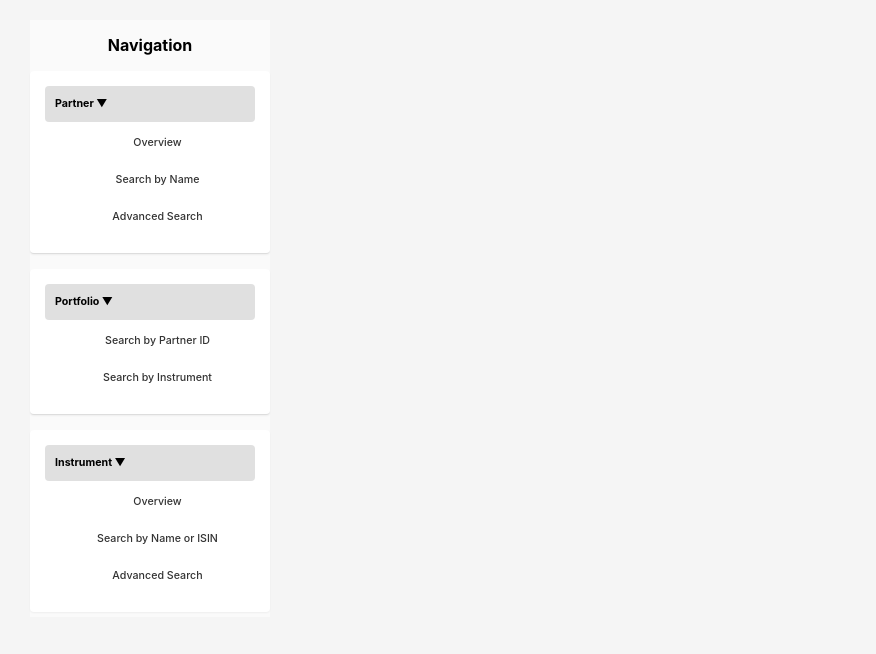
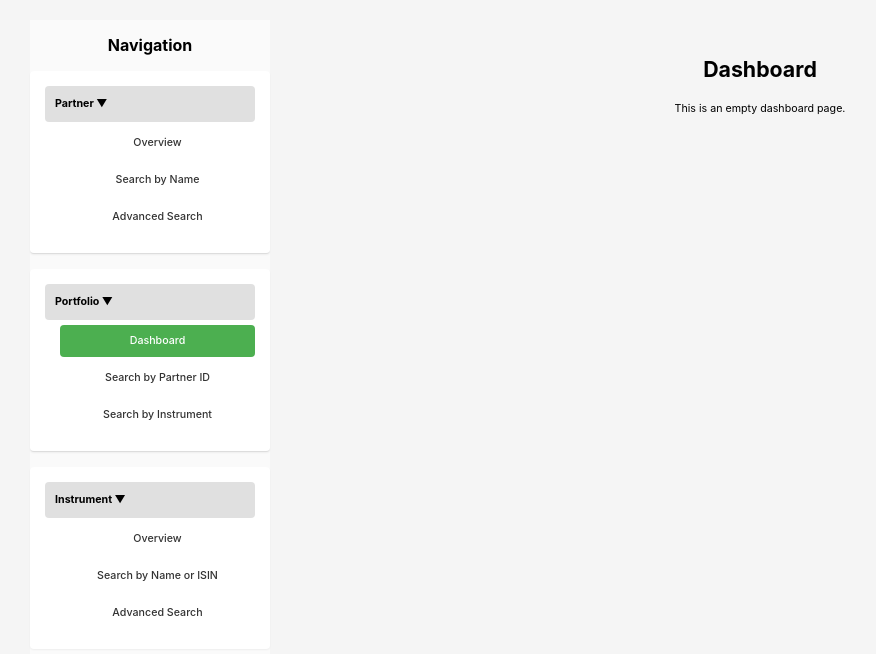
Before and after one commit to dnlwrthstr/graphql-opensearch, a React (Create React App) app in the folder frontend/: page /dashboard in a window 1280 px wide. Shown: the top 654 px of the page, without its empty margins (10-886 px from the left). Built offline with nearby package versions, Linux system fonts and the light colour scheme.

Commit message:
Add Dashboard page under Portfolio menu

```diff
--- a/frontend/src/App.js
+++ b/frontend/src/App.js
@@ -13,6 +13,7 @@ import AdvancedInstrumentSearch from './components/AdvancedInstrumentSearch';
 import PortfoliosWithInstrument from './components/PortfoliosWithInstrument';
 import PartnerOverviewPage from './components/PartnerOverviewPage';
 import InstrumentOverviewPage from './components/InstrumentOverviewPage';
+import Dashboard from './components/Dashboard';
 
 // Initialize Apollo Client
 const client = new ApolloClient({
@@ -39,6 +40,7 @@ function App() {
               <Route path="/portfolios-with-instrument" element={<PortfoliosWithInstrument />} />
               <Route path="/partner-overview" element={<PartnerOverviewPage />} />
               <Route path="/instrument-overview" element={<InstrumentOverviewPage />} />
+              <Route path="/dashboard" element={<Dashboard />} />
             </Routes>
           </main>
         </div>
--- /dev/null
+++ b/frontend/src/components/Dashboard.js
@@ -0,0 +1,12 @@
+import React from 'react';
+
+function Dashboard() {
+  return (
+    <div className="dashboard-container">
+      <h1>Dashboard</h1>
+      <p>This is an empty dashboard page.</p>
+    </div>
+  );
+}
+
+export default Dashboard;
--- a/frontend/src/components/Navigation.js
+++ b/frontend/src/components/Navigation.js
@@ -67,6 +67,14 @@ function Navigation() {
             <ul className="submenu">
               <li>
                 <NavLink
+                  to="/dashboard"
+                  className={({ isActive }) => isActive ? "active-nav-link" : "nav-link"}
+                >
+                  Dashboard
+                </NavLink>
+              </li>
+              <li>
+                <NavLink
                   to="/"
                   className={({ isActive }) => isActive ? "active-nav-link" : "nav-link"}
                 >
```
